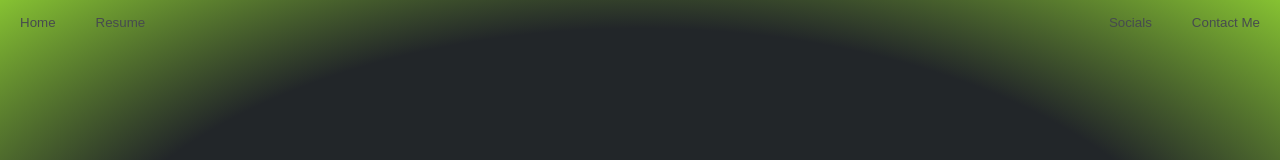
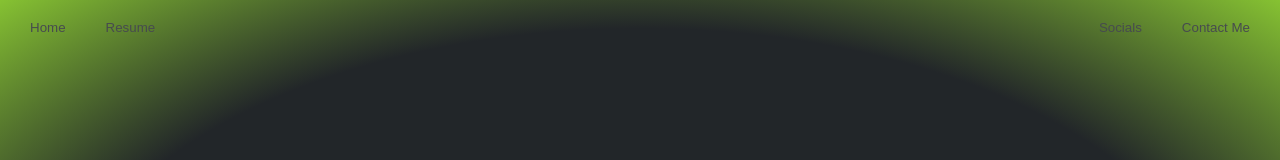
Before and after one commit to cadencunningham/React-Personal-Website, a React app: page / in a window 1280 px wide. Shown: the top 160 px of the page. Built offline with nearby package versions, Linux system fonts and the light colour scheme; the HTML template or start-up script is replaced by a standard one.

Commit message:
padding update and animation

```diff
--- a/src/scss/layout/_header.scss
+++ b/src/scss/layout/_header.scss
@@ -4,6 +4,9 @@
     &-nav {
         position: absolute;
         width: 100%;
+        padding-top:5px;
+        padding-left: 1rem;
+        padding-right: 1rem;
 
         display: flex;
         justify-content: space-between;
@@ -83,3 +86,15 @@
     //begining with name large in the middle with different button options at the top in light green color with no background
     //as you scroll, have name float up and shrink until it reaches header height and that comes down with you
 }
+
+@keyframes ripple {
+    from {
+        opacity: 1;
+        transform: scale(0);
+    }
+
+    to {
+        opacity: 0;
+        transform: scale(10);
+    }
+}
```
